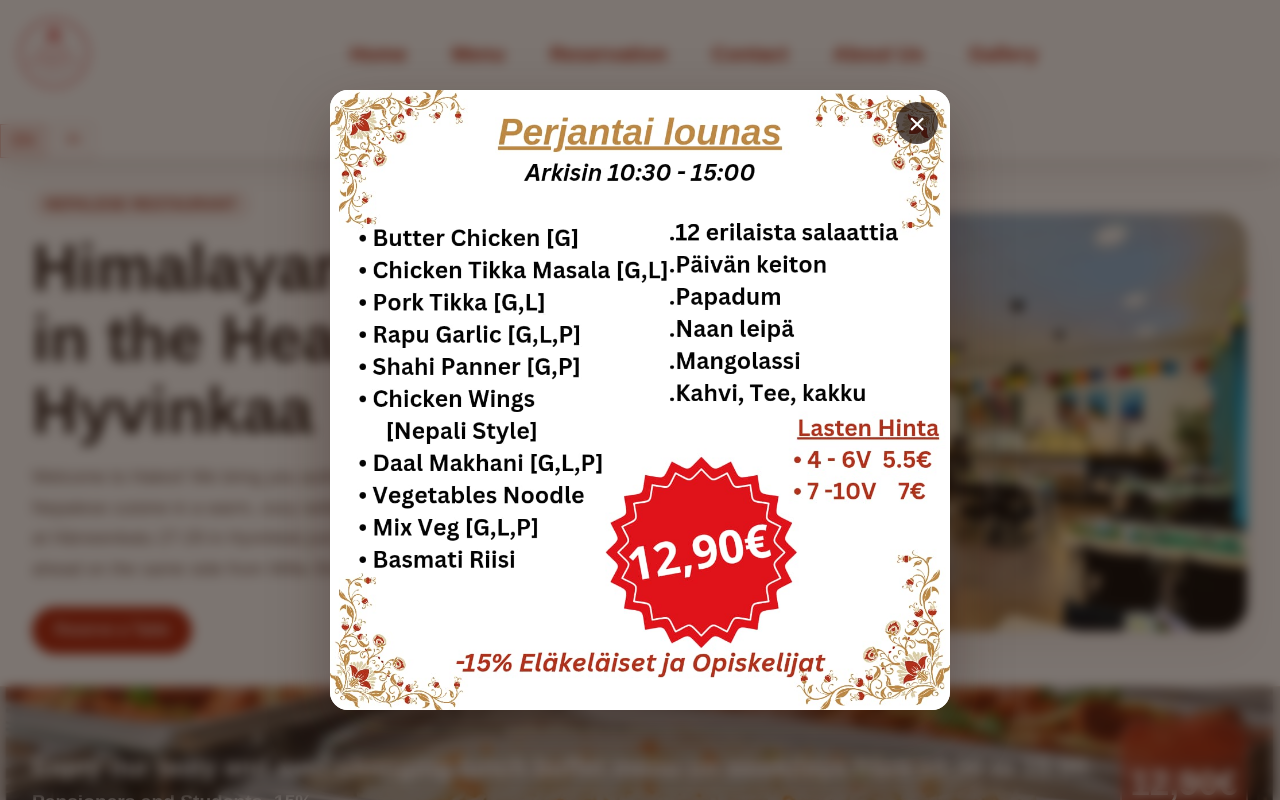
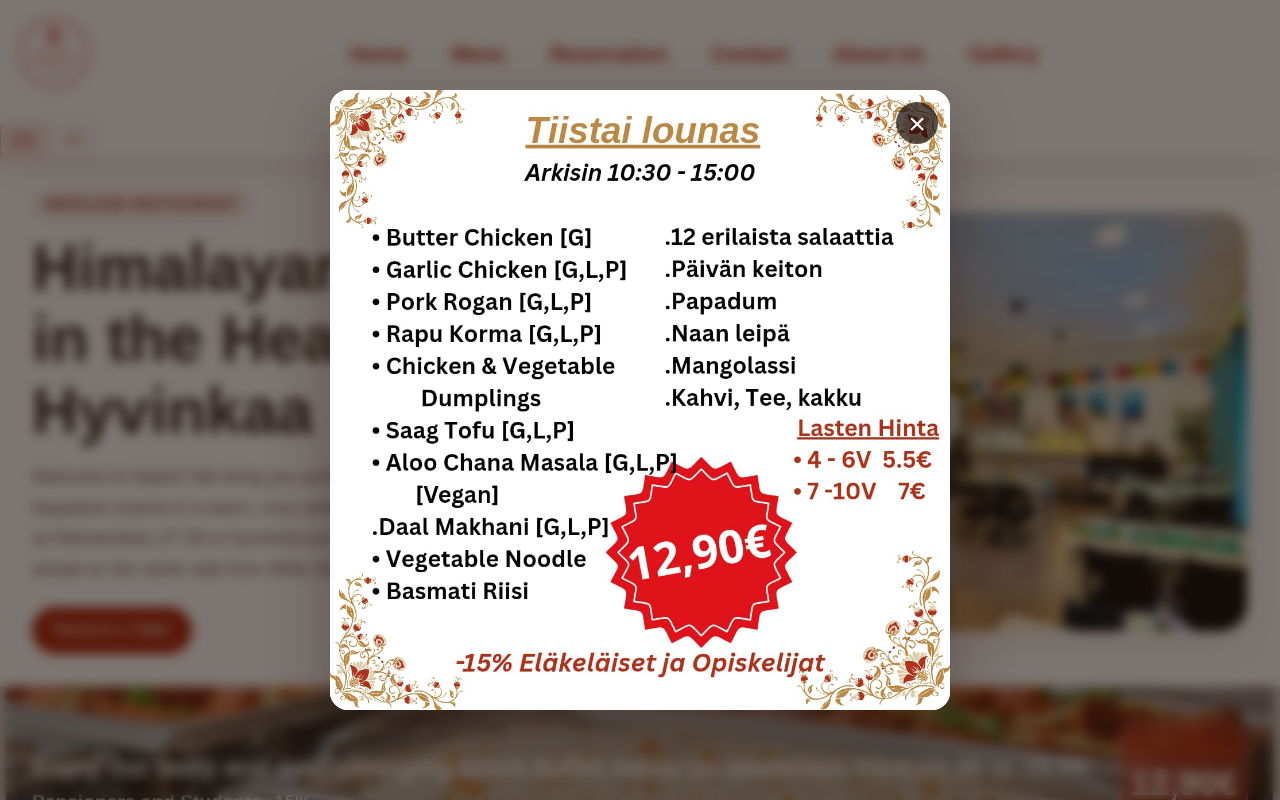
Before and after one commit to RavintolaHalesi/halesi-ravintola-website, a Next.js app: page / in a window 1280 px wide. Shown: the top 800 px of the page. Built offline with nearby package versions, Linux system fonts and the light colour scheme.

Commit message:
Update Tuesday lunch popup banner

```diff
--- a/app/page.js
+++ b/app/page.js
@@ -235,7 +235,7 @@ export default function HomePage() {
             >
               ×
             </button>
-            <img src="/assets/thursday-lunch-popup-2026-08-20.jpeg" alt="Thursday lunch menu" className="openingNoticeImage" />
+            <img src="/assets/tuesday.jpeg" alt="Thursday lunch menu" className="openingNoticeImage" />
           </div>
         </div>
       ) : null}
```
Also changed, not shown: public/assets/tuesday.jpeg (added).
